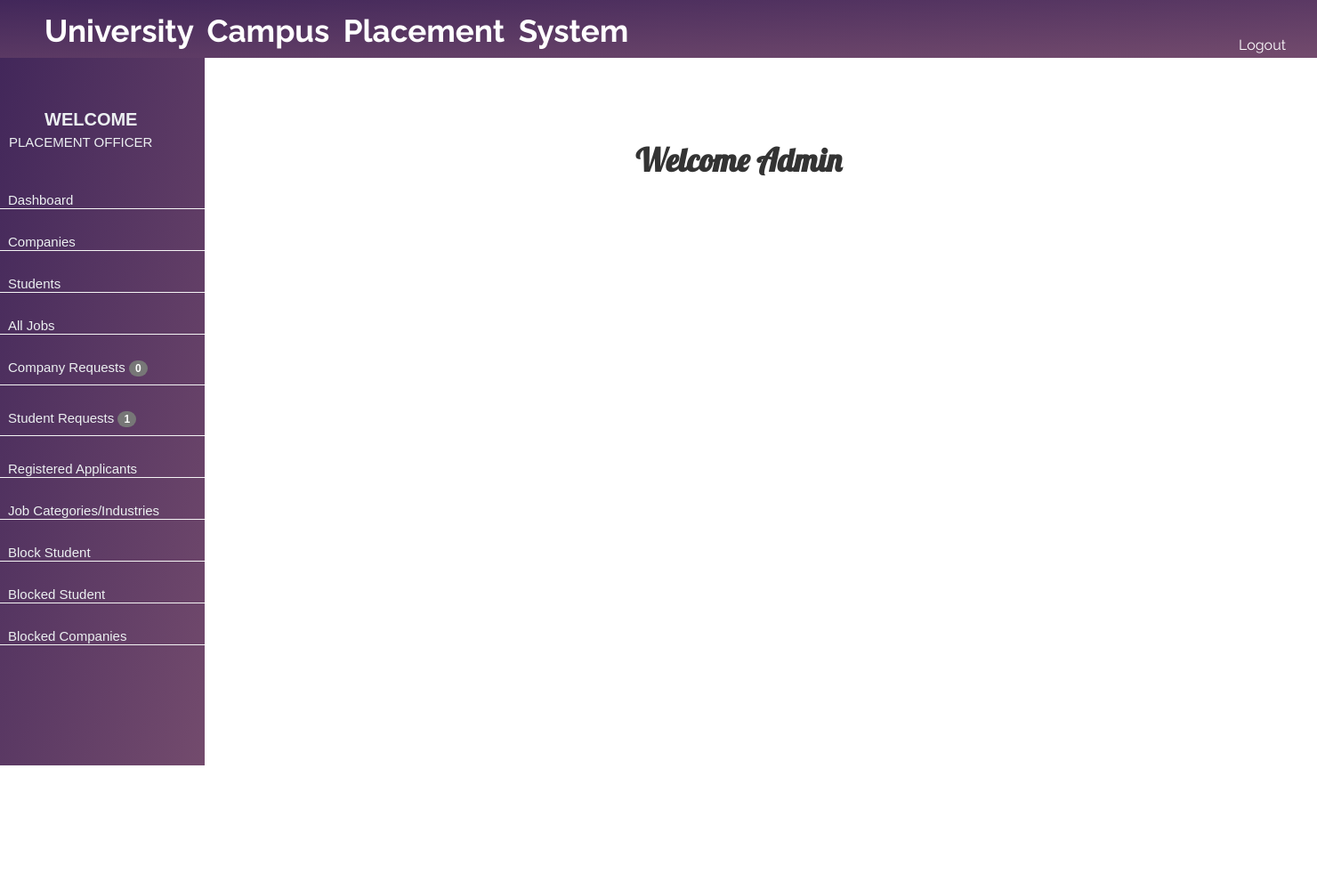
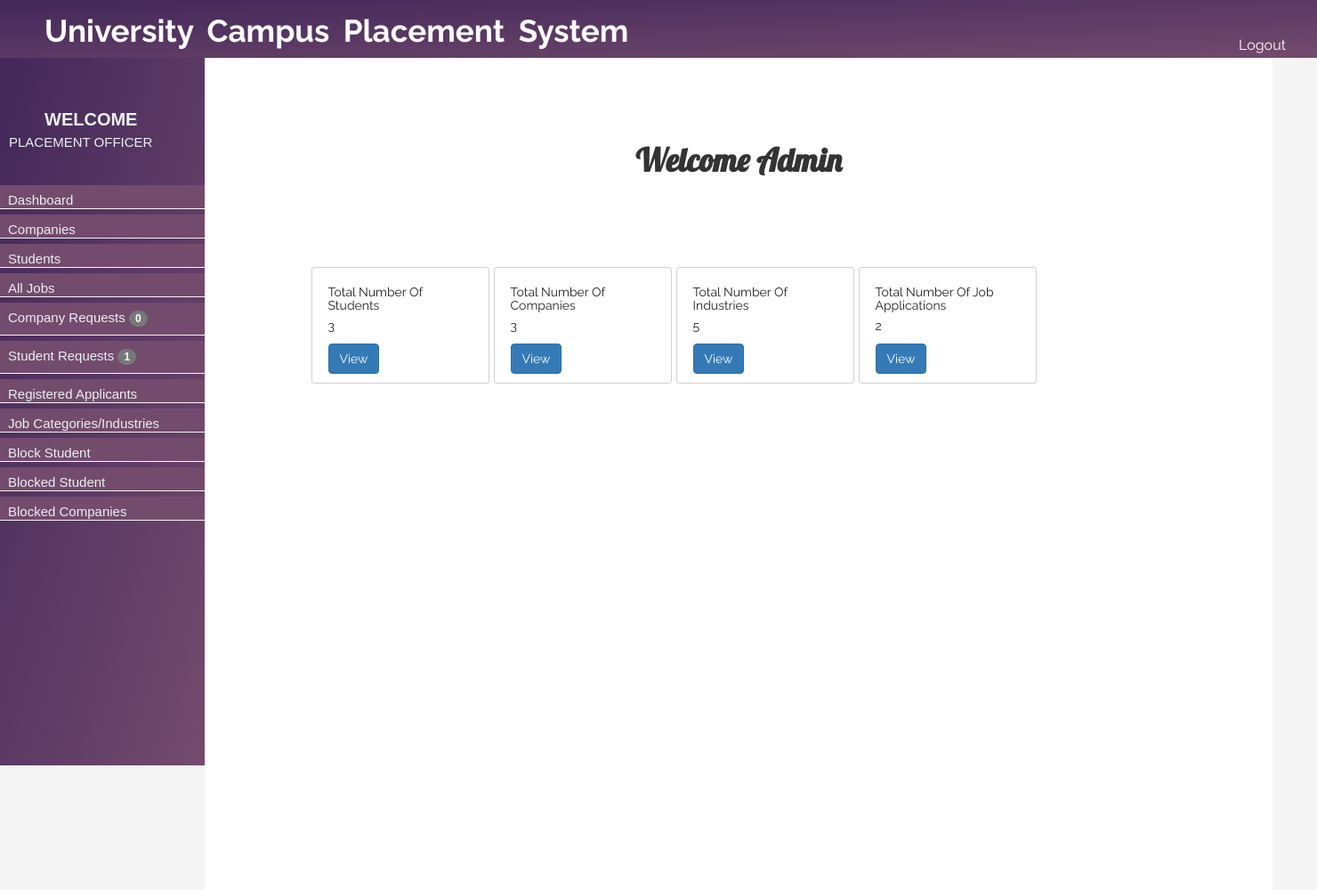
Before and after one commit to eranees/campusRecruitment, a PHP site: page /admin/dashboard.php in a window 1480 px wide. Shown: the whole page at 89% size. Run offline with PHP 8.4, Linux system fonts and the light colour scheme; a user stored in the database is signed in; data comes from the database, SQL or seed files in the repository; some libraries are stand-ins or nearby versions; some web fonts are replaced.

Commit message:
Added new Features

```diff
--- a/admin/css/menu.css
+++ b/admin/css/menu.css
@@ -1,73 +1,64 @@
-body
-{
-  margin:0;
-  padding:0;
-}
-
-
-
-#menu_bar
-{
-height:100%;
-background-image: linear-gradient( to right bottom,  #42275a , #734b6d);
-width:230px;
-top:60px;
-left:0;
-position:fixed;
-padding-top:20px;
-}
-#menu_bar > ul
-{
-  margin-top:18px;
+body {
+  margin: 0;
   padding: 0;
 }
 
-#menu_bar >ul >li
-{
+#menu_bar {
+  height: 100%;
+  background-image: linear-gradient(to right bottom, #42275a, #734b6d);
+  width: 230px;
+  top: 60px;
+  left: 0;
+  position: fixed;
+  padding-top: 20px;
+}
 
-width:auto;
-height:4px;
-padding-top:6px;
-padding-left:9px;
+#menu_bar>ul {
+  margin-top: 18px;
+  padding: 0;
+}
+
+#menu_bar>ul>li {
+  width: auto;
+  height: 4px;
+  padding-top: 6px;
+  padding-left: 9px;
   padding-bottom: 20px;
   font-family: sans-serif;
   border-bottom: 1px solid whitesmoke;
-font-size:15px;
-
+  font-size: 15px;
+  margin-top: 6px;
+  background-color: #734b6d;
 }
 
-#menu_bar>ul >li :hover
-{
-color:#1abc9c;
-
-
+#menu_bar>ul>li :hover {
+  color: #1abc9c;
 }
 
-.links
-{
+.links {
   text-decoration: none;
   color: #ecf0f1;
 }
-#welcome
-{
 
-margin-left:50px;
+#welcome {
+
+  margin-left: 50px;
   font-size: 15pt;
   color: #ecf0f1;
   font-family: sans-serif;
   text-transform: uppercase;
-font-weight:550;
+  font-weight: 550;
 
 }
-#span_user_name
-{
 
-margin-left:10px;
-font-size:15px;
+#span_user_name {
+
+  margin-left: 10px;
+  font-size: 15px;
   color: #ecf0f1;
   font-family: sans-serif;
   text-transform: uppercase;
-font-weight:400;
+  font-weight: 400;
   text-align: center;
 
 }
--- a/admin/dashboard.php
+++ b/admin/dashboard.php
@@ -1,9 +1,18 @@
 <!DOCTYPE html>
 <html>
+
 <head>
-	<title></title>
+  <title>Admin - Dashboard</title>
+  <link href="https://cdn.jsdelivr.net/npm/bootstrap@5.3.1/dist/css/bootstrap.min.css" rel="stylesheet" integrity="sha384-4bw+/aepP/YC94hEpVNVgiZdgIC5+VKNBQNGCHeKRQN+PtmoHDEXuppvnDJzQIu9" crossorigin="anonymous">
+  <style>
+    body {
+      background-color: white;
+      text-transform: capitalize;
+      overflow: hidden;
+    }
+  </style>
+</head>
 
-</head>
 <body>
   <?php
   include 'menu.php';
@@ -13,14 +22,47 @@
     <div style=" padding:90px;">
       <h1 style="text-align: center; margin-top: 70px;color: #333; font-weight: 900;font-family: 'Lobster', cursive;">Welcome Admin </h1>
     </div>
+
+    <div style="margin-left: 10%;" class="row">
+      <?php
+      include('../db.php');
+      $students = mysqli_query($con, "select * from users");
+      $companies = mysqli_query($con, "select * from company_login");
+      $industries = mysqli_query($con, "select * from category");
+      $jobs = mysqli_query($con, "select * from jobs");
+      ?>
+      <div class="card col-3" style="width:20rem;">
+        <div class="card-body">
+          <h5 class="card-title">Total Number Of Students</h5>
+          <p class="card-text"><?php echo mysqli_num_rows($students); ?></p>
+          <a href="students.php" class="btn btn-primary">View</a>
+        </div>
       </div>
 
+      <div class="card col-3" style="width:20rem;margin-left: 5px;">
+        <div class="card-body">
+          <h5 class="card-title">Total Number Of Companies</h5>
+          <p class="card-text"><?php echo mysqli_num_rows($companies); ?></p>
+          <a href="companies.php" class="btn btn-primary">View</a>
+        </div>
+      </div>
+      <div class="card col-3" style="width:20rem;margin-left: 5px;">
+        <div class="card-body">
+          <h5 class="card-title">Total Number Of Industries</h5>
+          <p class="card-text"><?php echo mysqli_num_rows($industries); ?></p>
+          <a href="job_category.php" class="btn btn-primary">View</a>
+        </div>
+      </div>
+      <div class="card col-3" style="width:20rem;margin-left: 5px;">
+        <div class="card-body">
+          <h5 class="card-title">Total Number Of Job Applications</h5>
+          <p class="card-text"><?php echo mysqli_num_rows($jobs); ?></p>
+          <a href="jobs.php" class="btn btn-primary">View</a>
+        </div>
+      </div>
+    </div>
+  </div>
+  <script src="https://cdn.jsdelivr.net/npm/bootstrap@5.3.1/dist/js/bootstrap.bundle.min.js" integrity="sha384-HwwvtgBNo3bZJJLYd8oVXjrBZt8cqVSpeBNS5n7C8IVInixGAoxmnlMuBnhbgrkm" crossorigin="anonymous"></script>
 </body>
+
 </html>
-<style>
-
- body {
-    background-color: white;
-     text-transform: capitalize;
-  }
-  </style>
--- a/admin/menu.php
+++ b/admin/menu.php
@@ -16,29 +16,29 @@
   echo "<span id='span_user_name'>" . $_SESSION["admin_name"] . "</span>";
   ?><br /><br />
   <ul>
-    <li> <a href="dashboard.php" class="links"> Dashboard </a> </li><br />
-    <li> <a href="companies.php" class="links"> Companies </a> </li><br />
-    <li> <a href="students.php" class="links"> Students </a> </li><br />
-    <li> <a href="jobs.php" class="links"> All Jobs </a> </li><br />
+    <li> <a href="dashboard.php" class="links"> Dashboard </a> </li>
+    <li> <a href="companies.php" class="links"> Companies </a> </li>
+    <li> <a href="students.php" class="links"> Students </a> </li>
+    <li> <a href="jobs.php" class="links"> All Jobs </a> </li>
 
 
     <li style="padding-bottom: 30px;"> <a href="company-request.php" class="links">
         Company Requests <span class="badge badge-light"> <?php echo $cr;  ?></span>
       </a>
-    </li><br />
+    </li>
 
     <li style="padding-bottom: 30px;"> <a href="student-request.php" class="links">
         Student Requests <span class="badge badge-light"> <?php echo $stdNA;  ?></span>
       </a>
-    </li><br />
+    </li>
 
-    <li> <a href="applicants.php" class="links">Registered Applicants </a> </li><br />
-    <li> <a href="job_category.php" class="links"> Job Categories/Industries </a> </li><br />
+    <li> <a href="applicants.php" class="links">Registered Applicants </a> </li>
+    <li> <a href="job_category.php" class="links"> Job Categories/Industries </a> </li>
 
-    <li> <a href="student-block.php" class="links">Block Student </a> </li> <br />
-    <li> <a href="blocked.php" class="links">Blocked Student </a> </li> <br />
+    <li> <a href="student-block.php" class="links">Block Student </a> </li>
+    <li> <a href="blocked.php" class="links">Blocked Student </a> </li>
 
-    <li> <a href="blocked_com.php" class="links">Blocked Companies </a> </li> <br />
+    <li> <a href="blocked_com.php" class="links">Blocked Companies </a> </li>
   </ul>
 </div>
 <div id="right_div">
--- a/admin/students.php
+++ b/admin/students.php
@@ -14,7 +14,7 @@
   ?>
   <div style="background-color: whitesmoke; width:1200px;height: 1000px;margin-left: 230px;">
     <div style=" padding:90px;">
-      <h1 style="text-align: center;font-family: 'Lobster', cursive;color: #333"> Companies </h1><br />
+      <h1 style="text-align: center;font-family: 'Lobster', cursive;color: #333"> Students </h1><br />
       <?php
       include('../db.php');
       $res = mysqli_query($con, "select * from users");
```
Also changed, not shown: all.php (+3 -6 lines), company/dashboard.php (+32 -13 lines), job-details.php (+44 -41 lines). Lines whose indentation alone changed are shown as unchanged.
